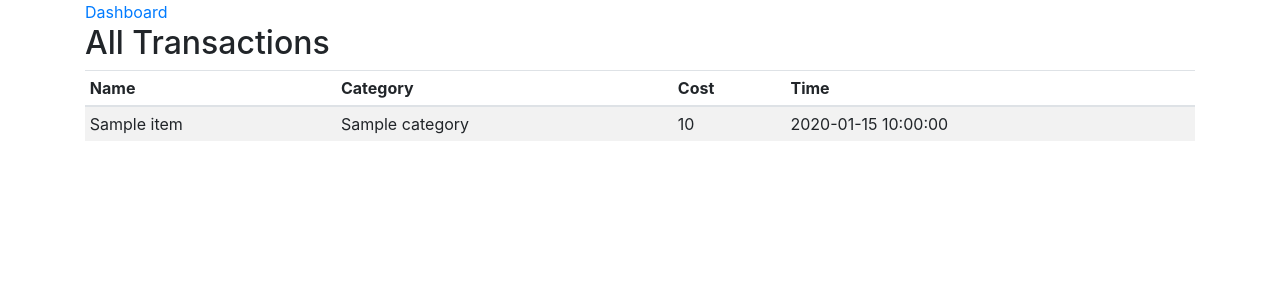
After one commit to carsonk/budget, a Python web app: template budget/templates/transactions.html in a window 1280 px wide. The commit adds this page. Shown: the top 300 px of the page. Run offline with Jinja, Linux system fonts and the light colour scheme; the template is opened without the code that fills it: most values are stand-ins (such as "Sample title", 1, 10 or a date in 2020); some libraries are stand-ins or nearby versions.

Commit message:
Improve transactions

```diff
--- a/budget/templates/dashboard.html
+++ b/budget/templates/dashboard.html
@@ -1,7 +1,7 @@
 <!doctype html>
 <html>
     <head>
-        <title>Budget - Dashbaord</title>
+        <title>Budget - Dashboard</title>
         <link rel="stylesheet" href="https://stackpath.bootstrapcdn.com/bootstrap/4.1.3/css/bootstrap.min.css" integrity="sha384-MCw98/SFnGE8fJT3GXwEOngsV7Zt27NXFoaoApmYm81iuXoPkFOJwJ8ERdknLPMO" crossorigin="anonymous">
         <script src="https://code.jquery.com/jquery-3.3.1.slim.min.js" integrity="sha384-q8i/X+965DzO0rT7abK41JStQIAqVgRVzpbzo5smXKp4YfRvH+8abtTE1Pi6jizo" crossorigin="anonymous"></script>
         <script src="https://cdnjs.cloudflare.com/ajax/libs/popper.js/1.14.3/umd/popper.min.js" integrity="sha384-ZMP7rVo3mIykV+2+9J3UJ46jBk0WLaUAdn689aCwoqbBJiSnjAK/l8WvCWPIPm49" crossorigin="anonymous"></script>
@@ -190,6 +190,7 @@
                     {% endfor %}
                 </tbody>
             </table>
+            <a href="/transaction">List all</a>
         </div>
     </body>
 </html>
--- /dev/null
+++ b/budget/templates/transactions.html
@@ -0,0 +1,37 @@
+<!doctype html>
+<html>
+    <head>
+        <title>Budget - Dashboard</title>
+        <link rel="stylesheet" href="https://stackpath.bootstrapcdn.com/bootstrap/4.1.3/css/bootstrap.min.css" integrity="sha384-MCw98/SFnGE8fJT3GXwEOngsV7Zt27NXFoaoApmYm81iuXoPkFOJwJ8ERdknLPMO" crossorigin="anonymous">
+        <script src="https://code.jquery.com/jquery-3.3.1.slim.min.js" integrity="sha384-q8i/X+965DzO0rT7abK41JStQIAqVgRVzpbzo5smXKp4YfRvH+8abtTE1Pi6jizo" crossorigin="anonymous"></script>
+        <script src="https://cdnjs.cloudflare.com/ajax/libs/popper.js/1.14.3/umd/popper.min.js" integrity="sha384-ZMP7rVo3mIykV+2+9J3UJ46jBk0WLaUAdn689aCwoqbBJiSnjAK/l8WvCWPIPm49" crossorigin="anonymous"></script>
+        <script src="https://stackpath.bootstrapcdn.com/bootstrap/4.1.3/js/bootstrap.min.js" integrity="sha384-ChfqqxuZUCnJSK3+MXmPNIyE6ZbWh2IMqE241rYiqJxyMiZ6OW/JmZQ5stwEULTy" crossorigin="anonymous"></script>
+    </head>
+    <body>
+        <div class="container">
+            <a href="/">Dashboard</a>
+
+            <h2>All Transactions</h2>
+            <table class="table table-striped table-sm">
+                <thead>
+                    <tr>
+                        <th>Name</th>
+                        <th>Category</th>
+                        <th>Cost</th>
+                        <th>Time</th>
+                    </tr>
+                </thead>
+                <tbody>
+                    {% for item in transactions %}
+                        <tr>
+                            <td>{{ item["name"] }}</td>
+                            <td>{{ item["category"] }}</td>
+                            <td>{{ item["cost_fmt"] }}</td>
+                            <td>{{ item["time"] }}</td>
+                        </tr>
+                    {% endfor %}
+                </tbody>
+            </table>
+        </div>
+    </body>
+</html>
```
Also changed, not shown: budget/budget.py (+9 -4 lines), budget/web.py (+9 -0 lines).
